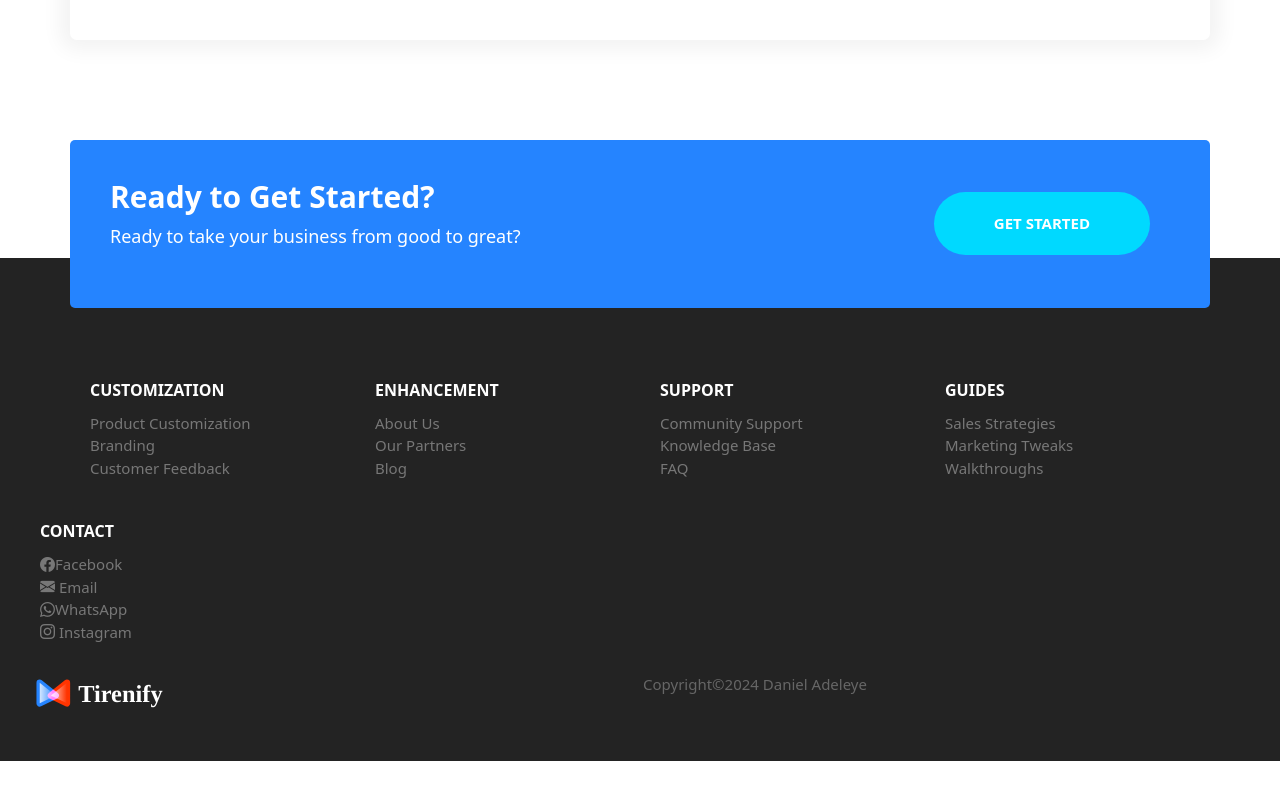
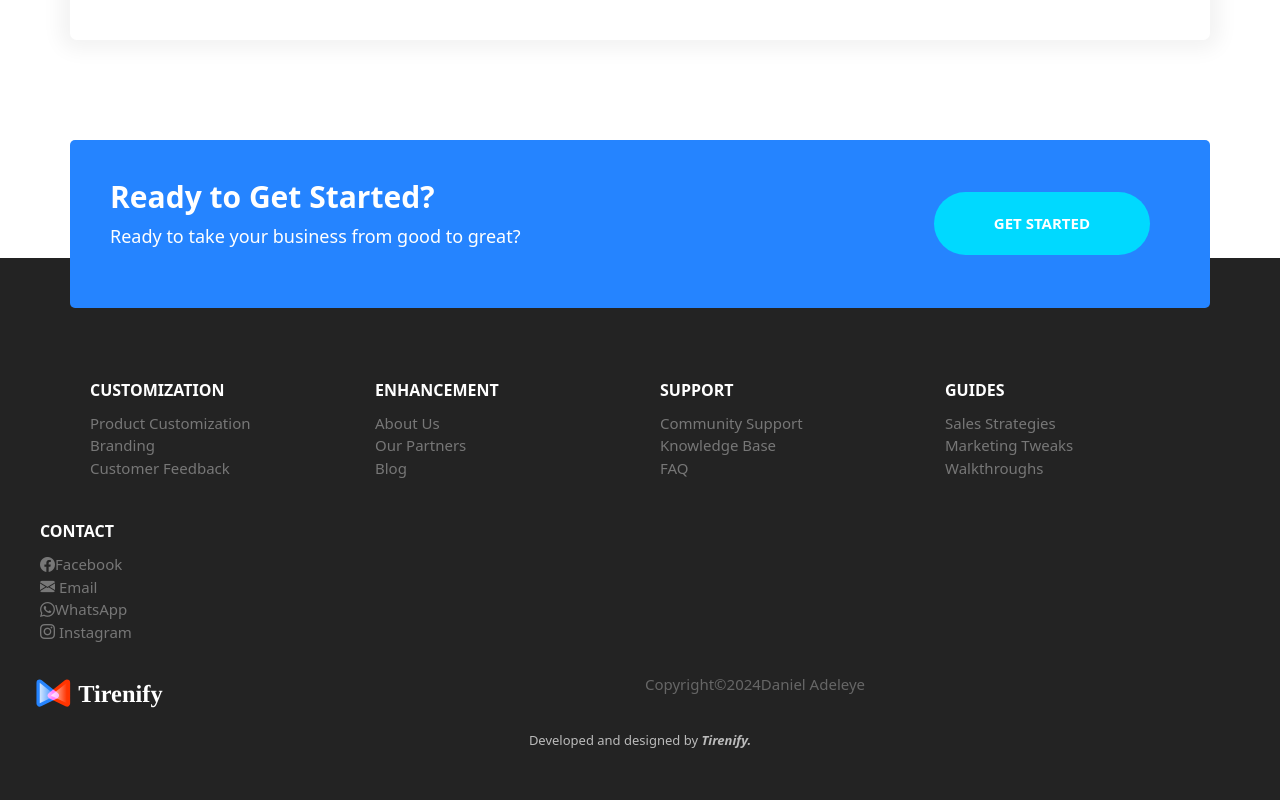
Before and after one commit to Tireni4560/Adeyemi, a website built with Parcel: page index.html in a window 1280 px wide. Shown: the part 7165-7965 px from the top of the page. Before the commit the page ends 7926 px from the top, so only its background shows below. Built offline with nearby package versions, Linux system fonts and the light colour scheme; files whose address does not match are found by name.

Commit message:
Update index.html l

```diff
--- a/index.html
+++ b/index.html
@@ -517,16 +517,17 @@
     <i class="bi bi-instagram"></i> Instagram
   </a>
 </li>
+ </ul>
+   </div>
+      </section>
 
-          </ul>
-        </div>
-      </section>
-      <div class="footer__brand">
+  <div class="footer__brand">
                   <img style="padding-right: 6rem;" class="dddd" src="images/lo.svg" alt="" />
-        <p class="footer__copyright">Copyright&copy;2024 Daniel Adeleye</p>
+        <p class="footer__copyright">Copyright&copy;2024Daniel Adeleye</p>
       </div>
-
-
+    </div> <div class="lily"> Developed and designed by <mark class="port">Tirenify.</mark>
+    </div>
+  </footer>
   <script src="js/main.js"></script>
   <script src="https://unpkg.com/aos@next/dist/aos.js"></script>
   <script>
```
